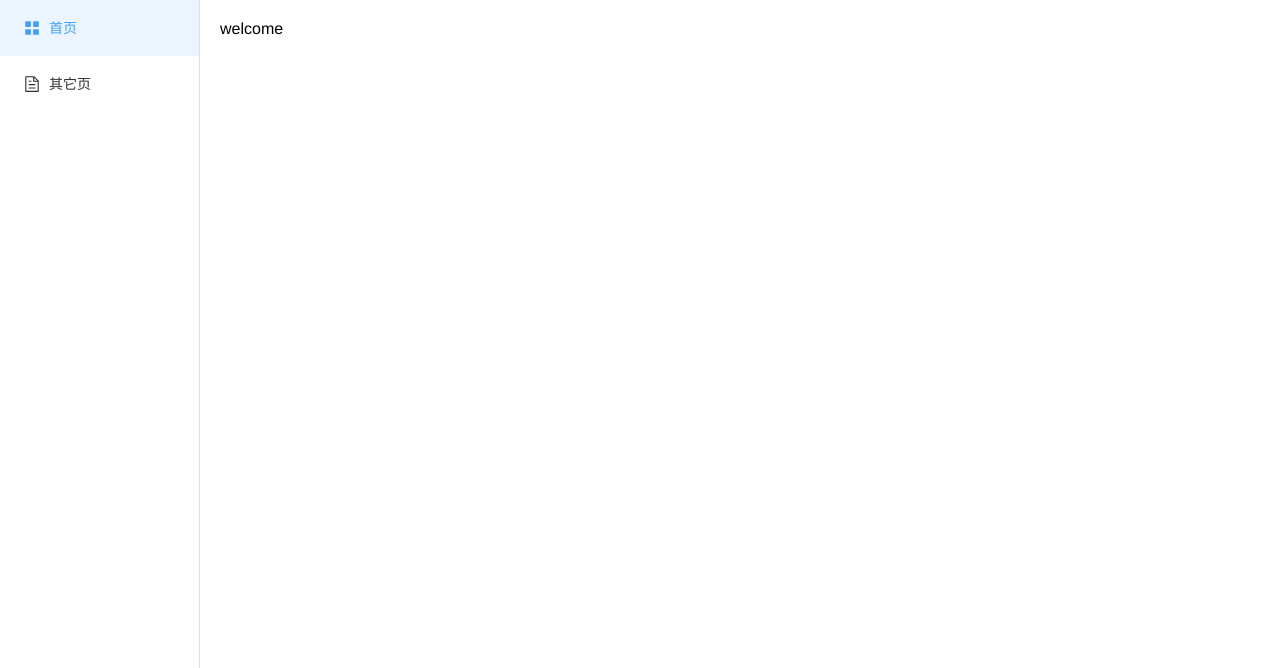
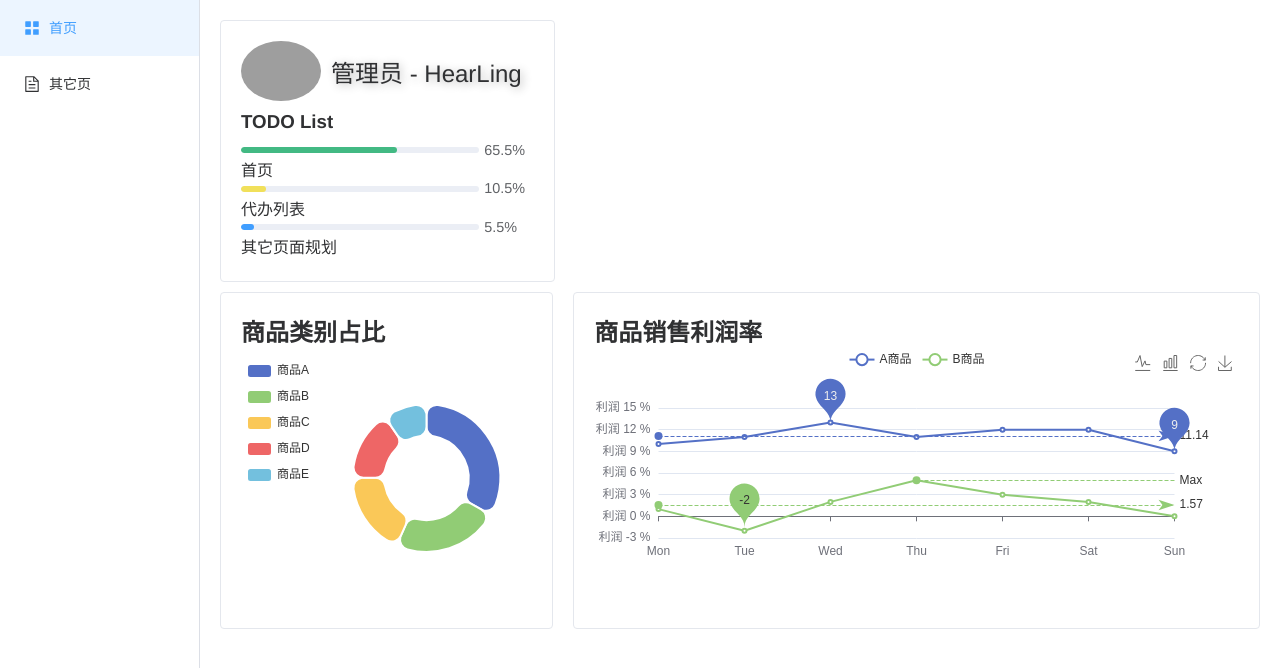
Before and after one commit to chovue/vue3-management-system, a Vue app: page /home in a window 1280 px wide. Both pictures are taken after a click on the button "登录". Shown: the top 668 px of the page. Built offline with nearby package versions, Linux system fonts and the light colour scheme; grey boxes are pictures that could not be loaded.

Commit message:
feat: 增加首页

```diff
--- /dev/null
+++ b/src/components/Card.vue
@@ -0,0 +1,152 @@
+<template>
+  <div class="tile">
+    <div class="intro">
+      <div class="title">
+        <img src="https://github.com/HearLing.png" alt="" />
+        <h1>管理员 - HearLing</h1>
+      </div>
+      <div>
+        <h3 style="margin-bottom:10px">TODO List</h3>
+        <el-progress :percentage="65.5" color="#42b983"></el-progress>
+        首页
+        <el-progress :percentage="10.5" color="#f1e05a"></el-progress>
+        代办列表
+        <el-progress :percentage="5.5"></el-progress>
+        其它页面规划
+      </div>
+    </div>
+    <div class="text">
+      <h2 class="animate-text">我的前端学习网站 - <a href="https://chodocs.cn/">ChoDocs</a></h2>
+      <p class="animate-text">
+        一站式前端内容网站，完善前端的学习路线、知识体系
+        项目已经在 GitHub 上开源，欢迎加入我们一起学习，分享前端知识 😸 ~
+      </p>
+      <a href="https://chodocs.cn/">
+        <div class="dots"><span></span> <span></span> <span></span></div>
+      </a>
+    </div>
+</div>
+</template>
+
+<script setup lang="ts">
+
+
+
+
+
+
+
+</script>
+
+<style scoped lang="scss">
+.tile {
+  background-size: cover;
+  width: 100%;
+  height: 100%;
+  position: relative;
+  cursor: pointer;
+  transition: all 0.4s ease-out;
+
+  .intro {
+    width: 100%;
+    position: absolute;
+    transition: all 0.4s ease-out;
+
+    .title {
+      display: flex;
+      align-items: center;
+      margin-bottom: 10px;
+    }
+
+    h1 {
+      margin-left: 10px;
+      font-weight: 300;
+      text-shadow: 2px 2px 10px rgba(0, 0, 0, 0.3);
+    }
+  }
+
+  .text {
+    z-index: 99;
+    position: absolute;
+    padding: 30px;
+    height: 100%;
+
+    h2 {
+      font-weight: 100;
+      margin-top: 20px;
+      font-style: italic;
+      transform: translateX(200px);
+    }
+
+    p {
+      font-weight: 300;
+      margin-top: 20px;
+      line-height: 25px;
+      transform: translateX(-200px);
+      transition-delay: 0.2s;
+    }
+  }
+}
+
+img {
+  vertical-align: middle;
+  width: 80px;
+  border-radius: 50%;
+}
+
+.animate-text {
+  opacity: 0;
+  transition: all 0.6s ease-in-out;
+}
+
+.tile:hover .intro {
+  opacity: 0.2;
+}
+
+.tile:hover .animate-text {
+  transform: translateX(0);
+  opacity: 1;
+}
+
+.dots {
+  position: absolute;
+  bottom: 20px;
+  right: 30px;
+  margin: 0 auto;
+  width: 30px;
+  height: 30px;
+  color: currentColor;
+  display: flex;
+  flex-direction: column;
+  align-items: center;
+  justify-content: space-around;
+}
+
+.dots span {
+  width: 5px;
+  height: 5px;
+  background-color: currentColor;
+  border-radius: 50%;
+  display: block;
+  opacity: 0;
+  transition: transform 0.4s ease-out, opacity 0.5s ease;
+  transform: translateY(30px);
+}
+
+.tile:hover span {
+  opacity: 1;
+  transform: translateY(0px);
+}
+
+.dots span:nth-child(1) {
+  transition-delay: 0.05s;
+}
+
+.dots span:nth-child(2) {
+  transition-delay: 0.1s;
+}
+
+.dots span:nth-child(3) {
+  transition-delay: 0.15s;
+}
+</style>
--- a/src/components/TheWelcome.vue
+++ /dev/null
@@ -1,6 +0,0 @@
-<script setup lang="ts">
-</script>
-
-<template>
-    welcome
-</template>
--- a/src/views/Dashboard.vue
+++ b/src/views/Dashboard.vue
@@ -1,6 +1,192 @@
 <script setup lang="ts">
-import TheWelcome from '@/components/TheWelcome.vue';
+
+
+import * as echarts from 'echarts'
+import { onMounted, ref } from 'vue';
+import Card from '../components/Card.vue'
+
+const pie = ref();
+const line = ref();
+
+const option: echarts.EChartsOption = {
+  tooltip: {
+    trigger: 'item'
+  },
+  legend: {
+    orient: 'vertical',
+    left: '0px',
+    top: '10px',
+  },
+  series: [
+    {
+      name: '销售额',
+      type: 'pie',
+      radius: ['40%', '70%'],
+      left: "80px",
+      avoidLabelOverlap: false,
+      itemStyle: {
+        borderRadius: 10,
+        borderColor: '#fff',
+        borderWidth: 2
+      },
+      label: {
+        show: false,
+        position: 'center'
+      },
+      emphasis: {
+        label: {
+          show: true,
+          fontSize: 32,
+          fontWeight: 'bold'
+        }
+      },
+      labelLine: {
+        show: false
+      },
+      data: [
+        { value: 1048, name: '商品A' },
+        { value: 735, name: '商品B' },
+        { value: 580, name: '商品C' },
+        { value: 484, name: '商品D' },
+        { value: 300, name: '商品E' },
+      ]
+    }
+  ]
+}
+const option2: echarts.EChartsOption = {
+  tooltip: {
+    trigger: 'axis'
+  },
+  legend: {},
+  toolbox: {
+    show: true,
+    feature: {
+      magicType: { type: ['line', 'bar'] },
+      restore: {},
+      saveAsImage: {}
+    }
+  },
+  xAxis: {
+    type: 'category',
+    boundaryGap: false,
+    data: ['Mon', 'Tue', 'Wed', 'Thu', 'Fri', 'Sat', 'Sun']
+  },
+  yAxis: {
+    type: 'value',
+    nameTextStyle: {
+      align: 'left',
+      verticalAlign: 'middle'
+    },
+    axisLabel: {
+      formatter: '利润 {value} %'
+    }
+  },
+  series: [
+    {
+      name: 'A商品',
+      type: 'line',
+      data: [10, 11, 13, 11, 12, 12, 9],
+      markPoint: {
+        data: [
+          { type: 'max', name: 'Max' },
+          { type: 'min', name: 'Min' }
+        ]
+      },
+      markLine: {
+        data: [{ type: 'average', name: 'Avg' }]
+      }
+    },
+    {
+      name: 'B商品',
+      type: 'line',
+      data: [1, -2, 2, 5, 3, 2, 0],
+      markPoint: {
+        data: [{ name: '周最低', value: -2, xAxis: 1, yAxis: -1.5 }]
+      },
+      markLine: {
+        data: [
+          { type: 'average', name: 'Avg' },
+          [
+            {
+              symbol: 'none',
+              x: '90%',
+              yAxis: 'max'
+            },
+            {
+              symbol: 'circle',
+              label: {
+                position: 'start',
+                formatter: 'Max'
+              },
+              type: 'max',
+              name: '最高点'
+            }
+          ]
+        ]
+      }
+    }
+  ]
+};
+
+onMounted(() => {
+  const myPie = echarts.init(pie.value);
+  const myLine = echarts.init(line.value);
+
+  myPie.setOption(option);
+  myLine.setOption(option2)
+})
+
 </script>
-<template><TheWelcome /></template>
+<template>
+  <div>
+    <el-row :gutter="20">
+      <el-col :span="8">
+        <el-card shadow="hover" class="card">
+          <Card />
+        </el-card>
+      </el-col>
+      <el-col :span="16">
 
-<style></style>
+      </el-col>
+    </el-row>
+    <el-row :gutter="20">
+      <el-col :span="8">
+        <el-card shadow="hover">
+          <h2>商品类别占比</h2>
+          <div class="pie-container" ref="pie"></div>
+        </el-card>
+
+      </el-col>
+      <el-col :span="16">
+        <el-card shadow="hover">
+          <h2>商品销售利润率</h2>
+          <div class="line-container" ref="line"></div>
+        </el-card>
+
+      </el-col>
+    </el-row>
+    <!-- <TheWelcome /> -->
+</div>
+</template>
+
+<style scoped lang="scss">
+.el-card .el-card__body {
+  display: flex;
+  flex-direction: column;
+  align-items: center;
+}
+
+.card {
+  width: 100%;
+  height: 260px;
+  margin-bottom: 10px;
+}
+
+.pie-container {
+  height: 260px;
+}
+
+.line-container {
+  height: 260px;
+}
+</style>
```
